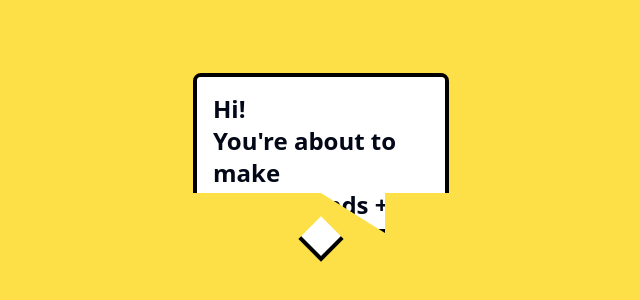
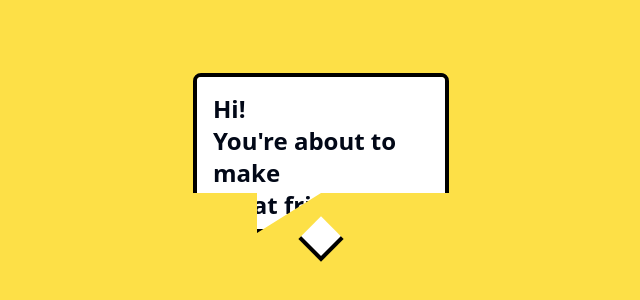
Before and after one commit to GPT-Engineer-App/stylish-text-area, a React (Vite) app: page / in a window 1280 px wide. Shown: the part 244-544 px from the top of the page, without its empty margins (319-959 px from the left). Built offline with nearby package versions, Linux system fonts and the light colour scheme.

Commit message:
Flip component along Y axis
This commit modifies the relevant component to flip its appearance along the Y axis as requested.
[skip gpt_engineer]

```diff
--- a/src/pages/Index.jsx
+++ b/src/pages/Index.jsx
@@ -11,10 +11,10 @@ const Index = () => {
           onChange={(e) => setText(e.target.value)}
           className="w-64 h-40 p-4 bg-white border-4 border-black rounded-lg text-2xl font-bold resize-none"
           style={{
-            clipPath: 'polygon(0% 0%, 100% 0%, 100% 75%, 75% 75%, 75% 100%, 50% 75%, 0% 75%)'
+            clipPath: 'polygon(0% 0%, 100% 0%, 100% 75%, 50% 75%, 25% 100%, 25% 75%, 0% 75%)'
           }}
         />
-        <div className="absolute -bottom-4 left-1/2 w-8 h-8 bg-white border-4 border-t-0 border-l-0 border-black transform rotate-45 -translate-x-1/2"></div>
+        <div className="absolute -bottom-4 right-1/2 w-8 h-8 bg-white border-4 border-t-0 border-r-0 border-black transform -rotate-45 translate-x-1/2"></div>
       </div>
     </div>
   );
```
